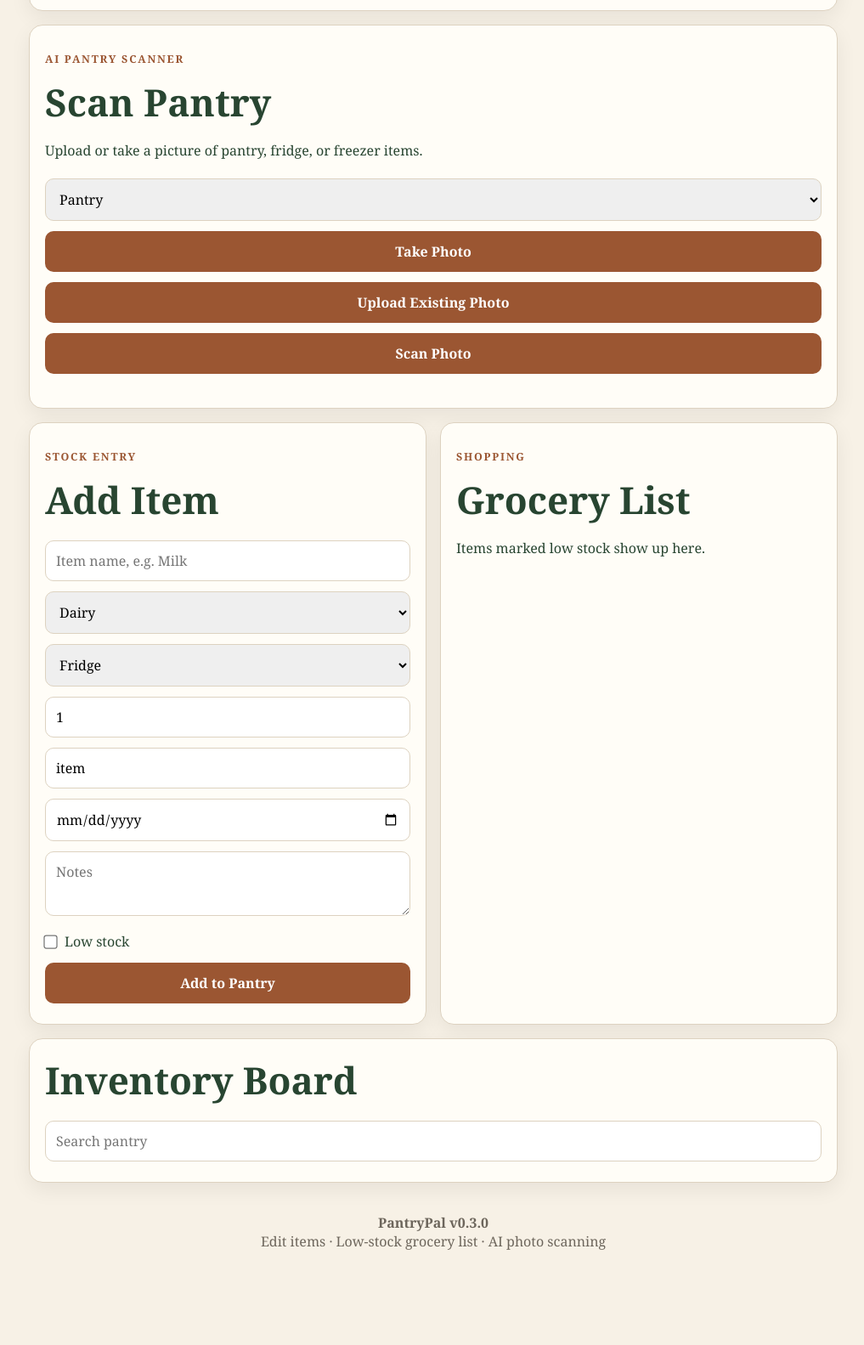
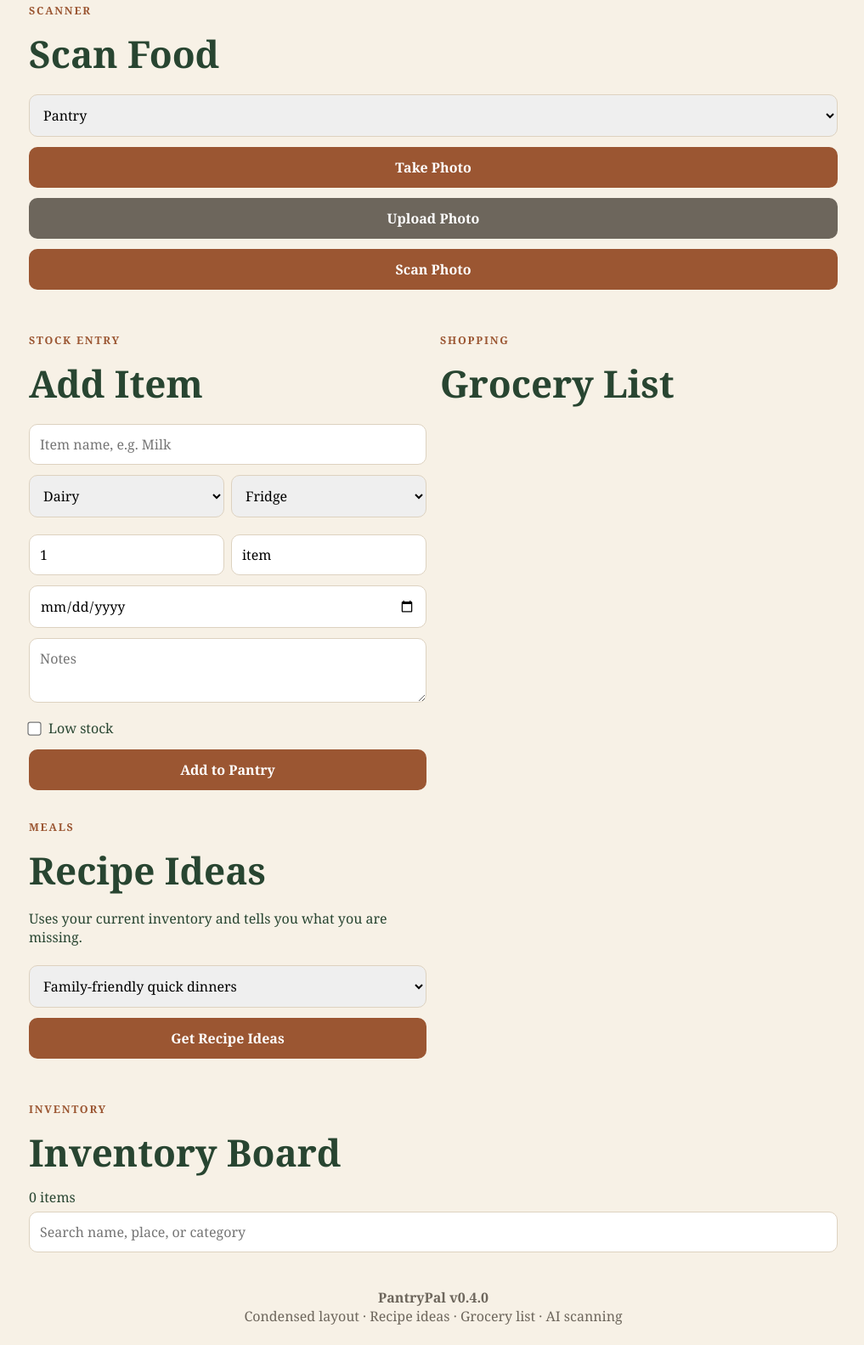
Before and after one commit to SandelFamilyMN00/PantryPal, a website: page index.html in a window 1280 px wide. Shown: the part 259-1842 px from the top of the page at 85% size, without its empty margins (130-1147 px from the left). Before the commit the page ends 1765 px from the top, so only its background shows below. Drawn offline with nearby package versions, Linux system fonts and the light colour scheme; no server answers.

Commit message:
Condense layout and add recipe ideas UI

```diff
--- a/index.html
+++ b/index.html
@@ -9,27 +9,32 @@
 </head>
 <body>
   <main>
-    <header class="card hero">
+    <header class="hero compact-card">
+      <div>
         <p class="eyebrow">Kitchen Inventory</p>
         <h1>PantryPal</h1>
-      <p>Mobile-first pantry tracking with AI photo scanning.</p>
-      <p id="status">Connecting...</p>
+        <p class="muted">Scan food, track what you have, and turn it into meals.</p>
+      </div>
+      <p id="status" class="status-pill">Connecting...</p>
     </header>
 
-    <section class="card scan">
-      <p class="eyebrow">AI Pantry Scanner</p>
-      <h2>Scan Pantry</h2>
-      <p>Upload or take a picture of pantry, fridge, or freezer items.</p>
-      <select id="scanLocation">
+    <section class="compact-card scan">
+      <div class="section-head">
+        <div>
+          <p class="eyebrow">Scanner</p>
+          <h2>Scan Food</h2>
+        </div>
+        <select id="scanLocation" class="small-select">
           <option>Pantry</option>
           <option>Fridge</option>
           <option>Freezer</option>
           <option>Garage Freezer</option>
         </select>
+      </div>
 
-      <div class="photo-actions">
+      <div class="photo-actions two-col">
         <button id="takePhotoBtn" type="button">Take Photo</button>
-        <button id="uploadPhotoBtn" type="button">Upload Existing Photo</button>
+        <button id="uploadPhotoBtn" type="button" class="secondary">Upload Photo</button>
       </div>
 
       <input id="cameraInput" type="file" accept="image/*" capture="environment" class="hidden">
@@ -37,16 +42,21 @@
 
       <img id="preview" class="preview hidden" alt="Preview">
       <button id="scanBtn">Scan Photo</button>
-      <p id="scanStatus"></p>
+      <p id="scanStatus" class="status-text"></p>
       <div id="scanResults"></div>
       <button id="saveScanBtn" class="hidden">Save Selected Items</button>
     </section>
 
-    <section class="card">
+    <section class="compact-card">
+      <div class="section-head">
+        <div>
           <p class="eyebrow">Stock Entry</p>
           <h2>Add Item</h2>
-      <form id="itemForm">
+        </div>
+      </div>
+      <form id="itemForm" class="tight-form">
         <input id="name" placeholder="Item name, e.g. Milk" required>
+        <div class="grid">
           <select id="category">
             <option>Dairy</option><option>Produce</option><option>Bakery</option>
             <option>Protein</option><option>Dry Goods</option><option>Frozen</option><option>Other</option>
@@ -56,6 +66,7 @@
           </select>
           <input id="quantity" type="number" step="0.25" value="1">
           <input id="unit" value="item">
+        </div>
         <input id="bestBy" type="date">
         <textarea id="notes" placeholder="Notes"></textarea>
         <label class="checkrow"><input id="lowStock" type="checkbox"> Low stock</label>
@@ -63,22 +74,53 @@
       </form>
     </section>
 
-    <section class="card">
+    <section class="compact-card">
+      <div class="section-head">
+        <div>
           <p class="eyebrow">Shopping</p>
           <h2>Grocery List</h2>
-      <p>Items marked low stock show up here.</p>
+        </div>
+      </div>
       <div id="groceryList"></div>
     </section>
 
-    <section class="card inventory-card">
+    <section class="compact-card recipe-card">
+      <div class="section-head">
+        <div>
+          <p class="eyebrow">Meals</p>
+          <h2>Recipe Ideas</h2>
+          <p class="muted">Uses your current inventory and tells you what you are missing.</p>
+        </div>
+      </div>
+      <div class="two-col">
+        <select id="recipeStyle">
+          <option value="family friendly quick dinners">Family-friendly quick dinners</option>
+          <option value="kid friendly meals">Kid-friendly meals</option>
+          <option value="high protein meals">High-protein meals</option>
+          <option value="cheap pantry meals">Cheap pantry meals</option>
+          <option value="healthy simple meals">Healthy simple meals</option>
+        </select>
+        <button id="recipeBtn" type="button">Get Recipe Ideas</button>
+      </div>
+      <p id="recipeStatus" class="status-text"></p>
+      <div id="recipeIdeas"></div>
+    </section>
+
+    <section class="compact-card inventory-card">
+      <div class="section-head">
+        <div>
+          <p class="eyebrow">Inventory</p>
           <h2>Inventory Board</h2>
-      <input id="search" placeholder="Search pantry">
+        </div>
+        <span id="inventoryCount" class="status-pill">0 items</span>
+      </div>
+      <input id="search" placeholder="Search name, place, or category">
       <div id="inventory"></div>
     </section>
 
     <footer>
-      <strong>PantryPal v0.3.0</strong><br>
-      Edit items · Low-stock grocery list · AI photo scanning
+      <strong>PantryPal v0.4.0</strong><br>
+      Condensed layout · Recipe ideas · Grocery list · AI scanning
     </footer>
   </main>
   <script src="config.js"></script>
```
Lines whose indentation alone changed are shown as unchanged.
